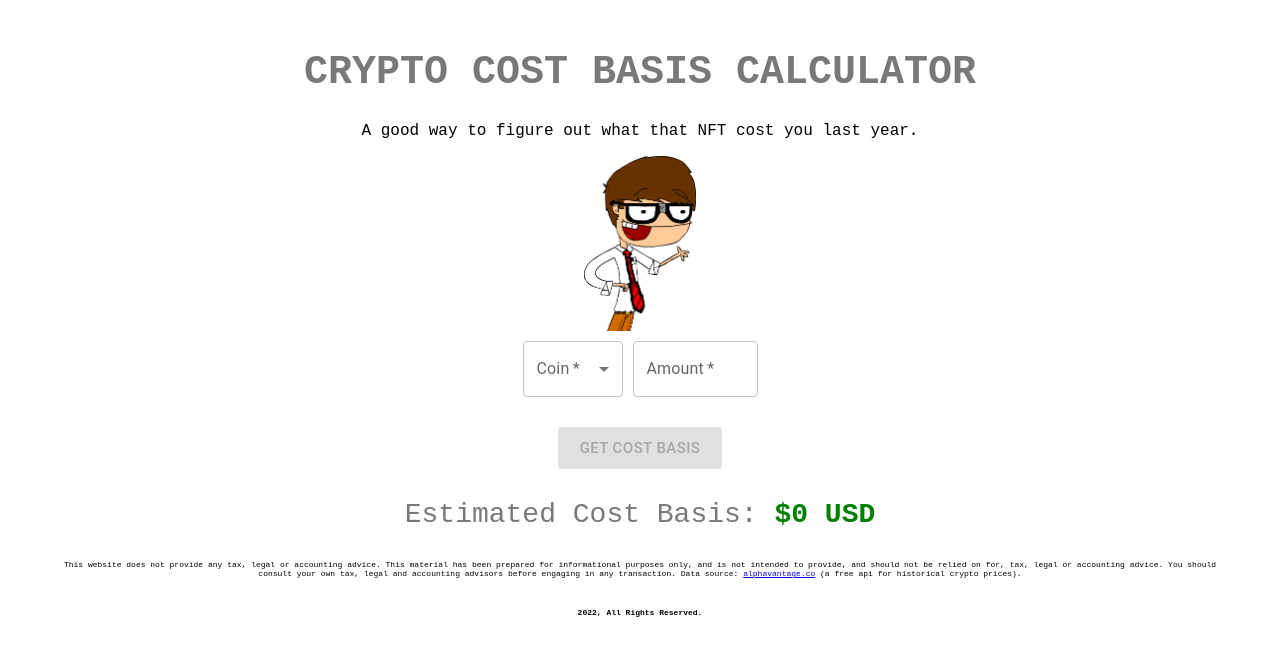
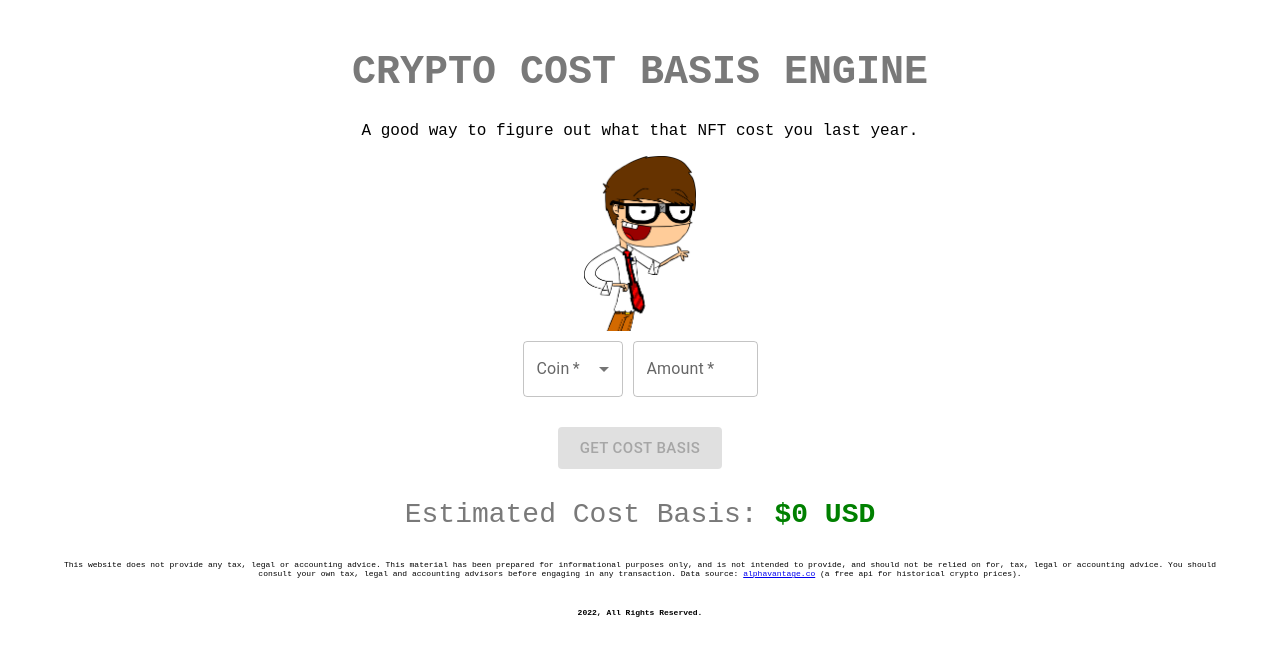
Before and after one commit to benhurley/crypto-cost-basis, a React (Create React App) app: page / in a window 1280 px wide. Shown: the top 656 px of the page. Built offline with nearby package versions, Linux system fonts and the light colour scheme.

Commit message:
cleanup of code and dropdown ordering

```diff
--- a/src/App.js
+++ b/src/App.js
@@ -29,11 +29,11 @@ function App() {
     } else setAmount(0);
   }
 
-function isDate(dateStr) {
-  return !isNaN(new Date(dateStr).getDate());
-}
+  function isDate(dateStr) {
+    return !isNaN(new Date(dateStr).getDate());
+  }
 
-const applyNewDate = (value) => {
+  const applyNewDate = (value) => {
     if (isDate(value)) {
       const dateString = value.toISOString().slice(0,10);
       setPurchaseDate(dateString);
@@ -59,7 +59,7 @@ const applyNewDate = (value) => {
 
   return (
     <div className="App">
-      <h1 className="title">CRYPTO COST BASIS CALCULATOR</h1>
+      <h1 className="title">CRYPTO COST BASIS ENGINE</h1>
       <p className="subtitle">A good way to figure out what that NFT cost you last year.</p>
       <img src={photo} height="175" />
       <header className="App-header">
@@ -85,12 +85,12 @@ const applyNewDate = (value) => {
             label="Coin"
             onChange={handleCoinChange}
           >
+            <MenuItem value={"BTC"}>Bitcoin</MenuItem>
+            <MenuItem value={"ADA"}>Cardano</MenuItem>
             <MenuItem value={"ETH"}>Ethereum</MenuItem>
+            <MenuItem value={"MATIC"}>Polygon</MenuItem>
             <MenuItem value={"SOL"}>Solana</MenuItem>
-            <MenuItem value={"ADA"}>Cardano</MenuItem>
-            <MenuItem value={"MATIC"}>Polygon</MenuItem>
             <MenuItem value={"LUNA"}>Terra</MenuItem>
-
             </Select>
         </FormControl>
         </span>
@@ -107,7 +107,7 @@ const applyNewDate = (value) => {
             disabled
             size="large"
             variant="contained"
-            onClick={() => null}>
+            onClick={null}>
               Get Cost Basis
           </Button>
         }
```
